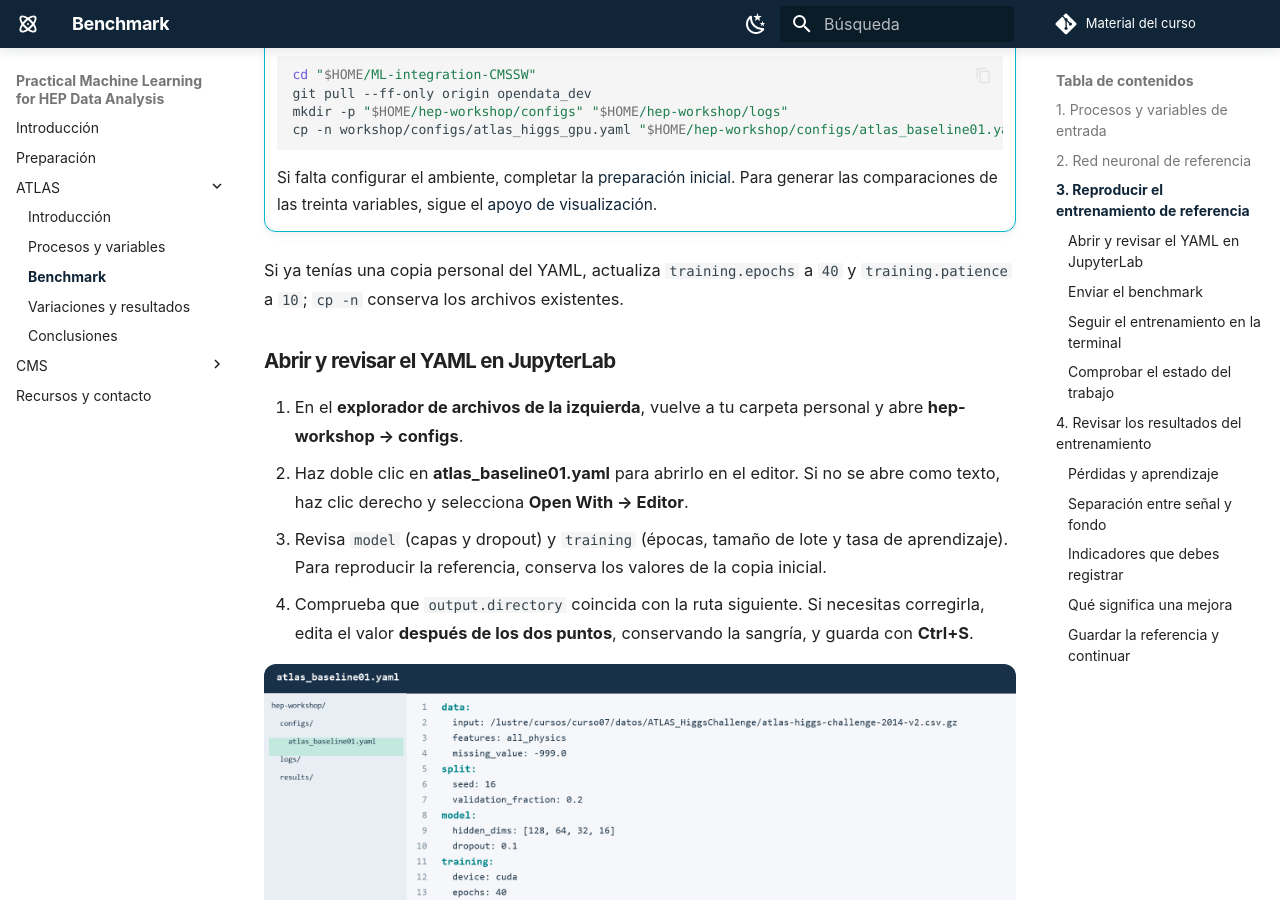
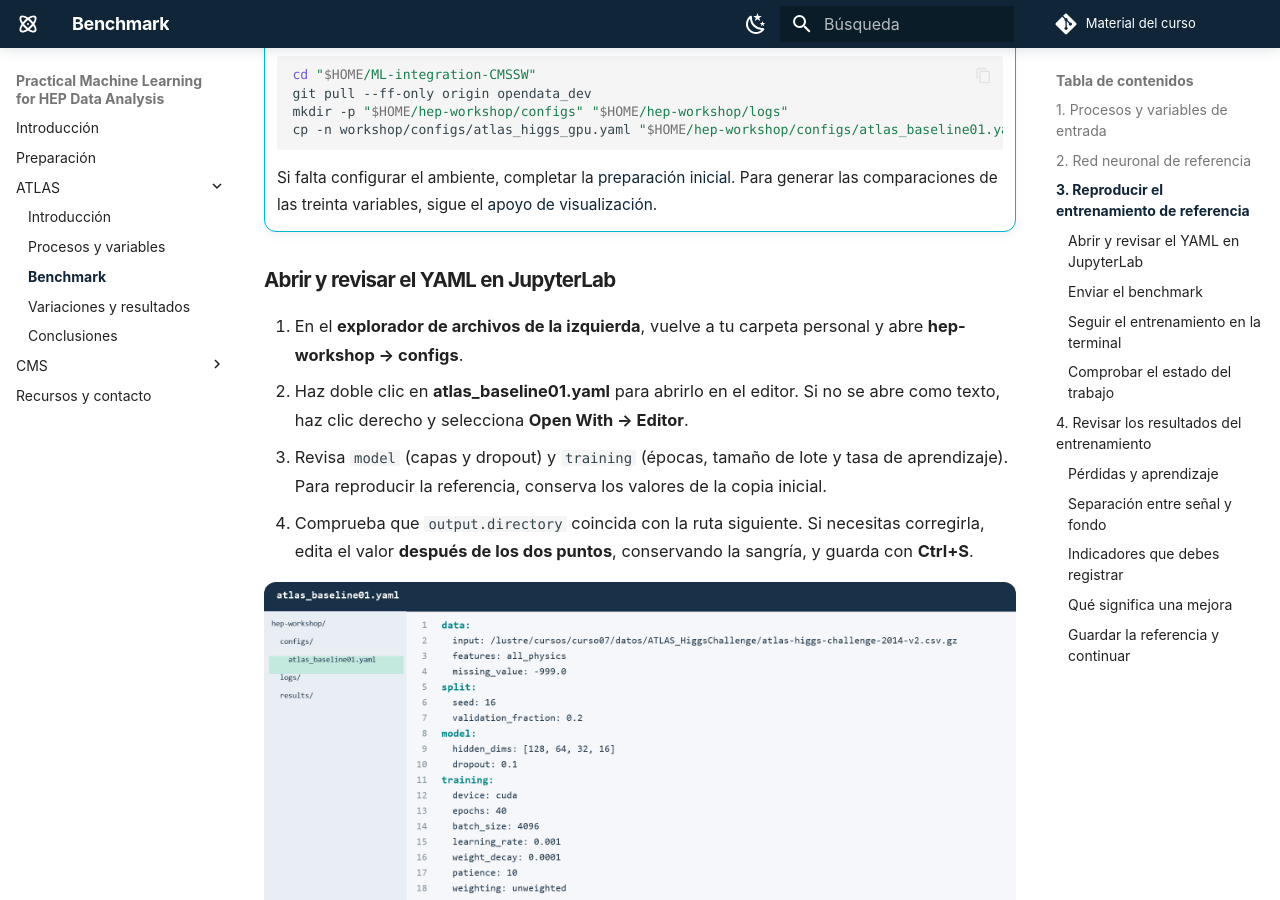
Before and after one commit to castaned/practical-ml-hep, an MkDocs documentation site: the page built from docs/laboratorio.md, in a window 1280 px wide and 900 px high, scrolled down 2051 px. Built offline with MkDocs 1.6.1 and Material for MkDocs 9.7.7, drawn with Linux system fonts in a browser that asks for light colours; comment, search, counter and statistics services are not loaded.

Commit message:
Remove obsolete benchmark YAML update note

````diff
--- a/docs/laboratorio.md
+++ b/docs/laboratorio.md
@@ -45,8 +45,6 @@ Primero ejecutaremos todos la misma configuración. Los datos ya están comparti
     ```
 
     Si falta configurar el ambiente, completar la [preparación inicial](preparacion.md#3-clonacion-y-preparacion-del-entorno-de-analisis). Para generar las comparaciones de las treinta variables, sigue el [apoyo de visualización](apoyo.md#3-mira-las-variables-antes-de-entrenar).
-
-Si ya tenías una copia personal del YAML, actualiza `training.epochs` a `40` y `training.patience` a `10`; `cp -n` conserva los archivos existentes.
 
 ### Abrir y revisar el YAML en JupyterLab
 
````
